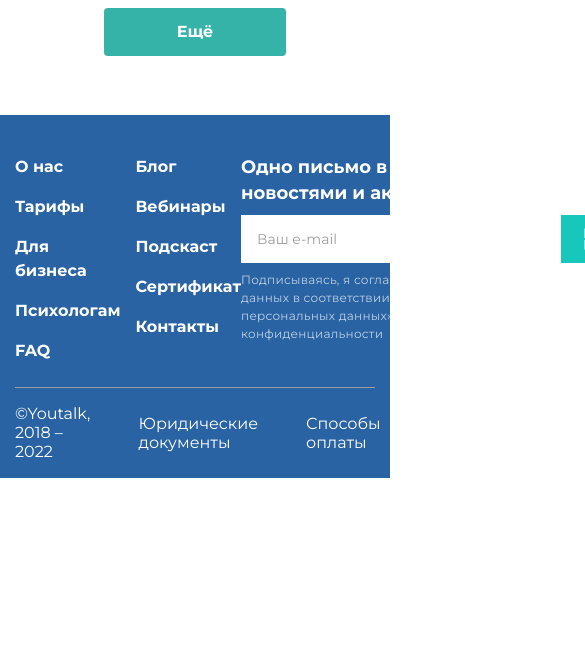
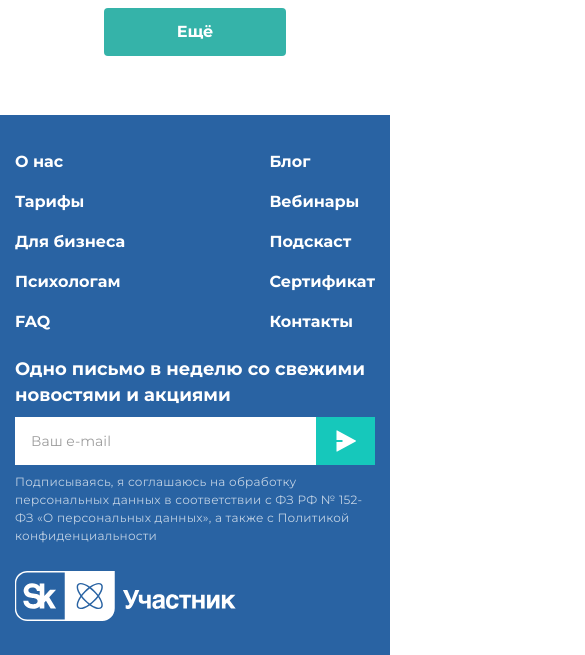
Before and after one commit to LiliiaGalkina/Youtalk, a plain HTML site: page index.html in a window 390 px wide. Shown: the part 4290-4945 px from the top of the page, 585 px wide, since content can reach past the window. Before the commit the page ends 4768 px from the top, so only its background shows below. Drawn offline with Linux system fonts and the light colour scheme.

Commit message:
Закончена верстка футера с адаптивом

```diff
--- a/scss/style.scss
+++ b/scss/style.scss
@@ -657,6 +657,7 @@ body {
     // .footer__menu
 
     &__menu {
+		margin-right: 30px;
         flex: 0 1 26%;
         display: flex;
         justify-content: space-between;
@@ -669,7 +670,7 @@ body {
         flex-direction: column;
 
         &:not(:last-child) {
-            margin-right: 15px;
+            margin-right: 30px;
         }
     }
 
@@ -693,6 +694,7 @@ body {
     // .footer__contact
 
     &__contact {
+		margin-right: 30px;
         flex: 0 1 40%;
     }
 
@@ -806,3 +808,74 @@ body {
         }
     }
 }
+
+
+@media (max-width: 936px) {
+	.footer {
+		padding: 35px 0 23px;
+	}
+
+	.footer__info {
+		padding-bottom: 27px;
+		flex-wrap: wrap;
+	}
+		.footer__socials {
+		margin-top: 26px;
+	}
+
+	.footer__menu {
+		flex: 0 1 24%;
+	}
+
+	.footer__contact {
+		flex: 0 1 59%;
+	}
+}
+
+
+
+@media (max-width: 764px) {
+	.footer {
+		padding: 35px 0 37px;
+	}
+
+	.footer__info {
+		padding-bottom: 20px;
+
+	}
+
+	.footer__menu {
+		margin-right: 0;
+		margin-bottom: 23px;
+		flex: 0 1 100%;
+	}
+
+	.footer__contact {
+		margin-right: 0;
+		flex: 0 1 100%;
+	}
+
+	.footer__contact-input {
+		width: 320px;
+	}
+
+	.footer__dop-info {
+		padding-top: 20px;
+		flex-direction: column;
+		align-items: flex-start;
+	}
+
+	.footer__coryright,
+	.footer__dop-link:not(:last-child) {
+		margin-right: 0;
+		margin-bottom: 20px;
+
+	}
+}
+
+
+@media (max-width: 414px) {
+	.footer__contact-input {
+		width: 90%;
+	}
+}
```
Also changed, not shown: css/style.css.
